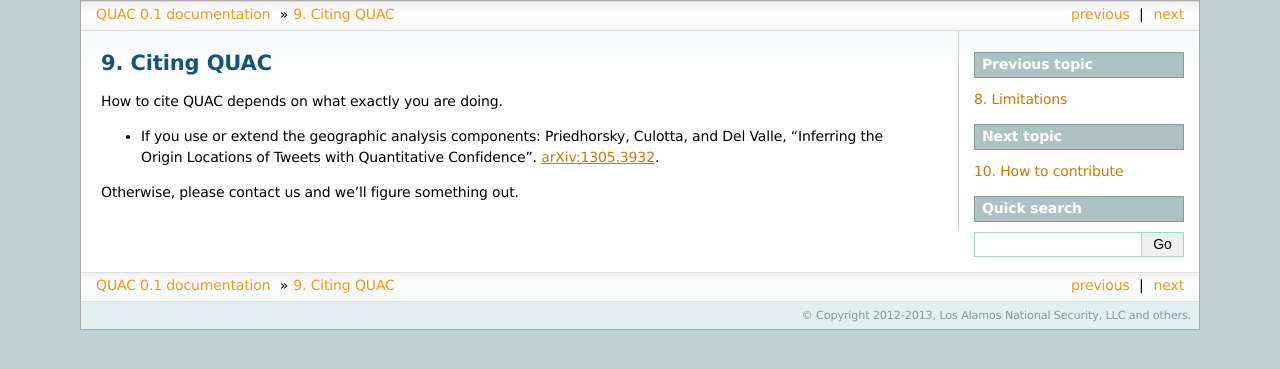
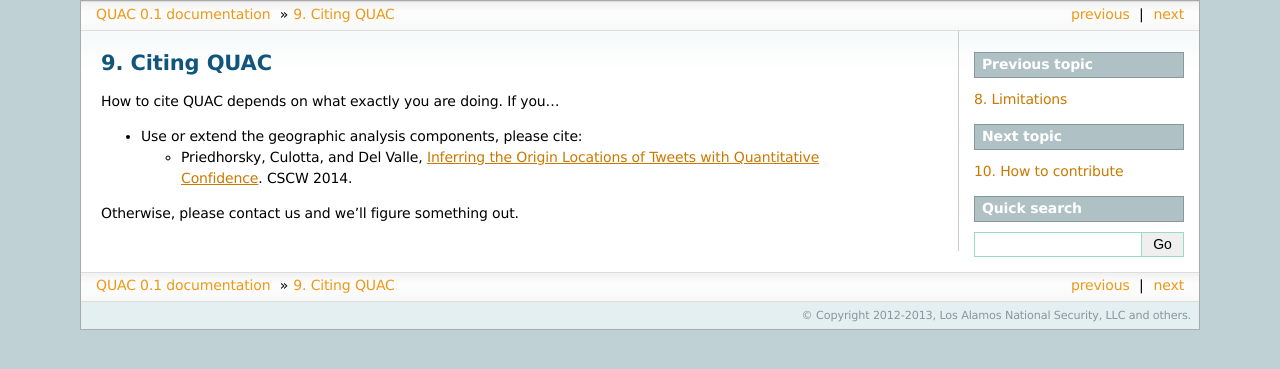
Before and after one commit to reidpr/quac, a Sphinx documentation site: the page built from sphinx/citing.rst, in a window 1280 px wide. Shown: the top 369 px of the page. Built offline with Sphinx 7.4.7, drawn with Linux system fonts in a browser that asks for light colours; formulas are drawn with MathJax 3.

```diff
--- a/sphinx/citing.rst
+++ b/sphinx/citing.rst
@@ -3,11 +3,12 @@
 Citing QUAC
 ***********
 
-How to cite QUAC depends on what exactly you are doing.
+How to cite QUAC depends on what exactly you are doing. If you...
 
-* If you use or extend the geographic analysis components: Priedhorsky,
-  Culotta, and Del Valle, "Inferring the Origin Locations of Tweets with
-  Quantitative Confidence". `arXiv:1305.3932
-  <http://arxiv.org/abs/1305.3932>`_.
+* Use or extend the geographic analysis components, please cite:
+
+  * Priedhorsky, Culotta, and Del Valle, `Inferring the Origin Locations of
+    Tweets with Quantitative Confidence
+    <http://dl.acm.org/citation.cfm?id=2531602.2531607>`_. CSCW 2014.
 
 Otherwise, please contact us and we'll figure something out.
```
